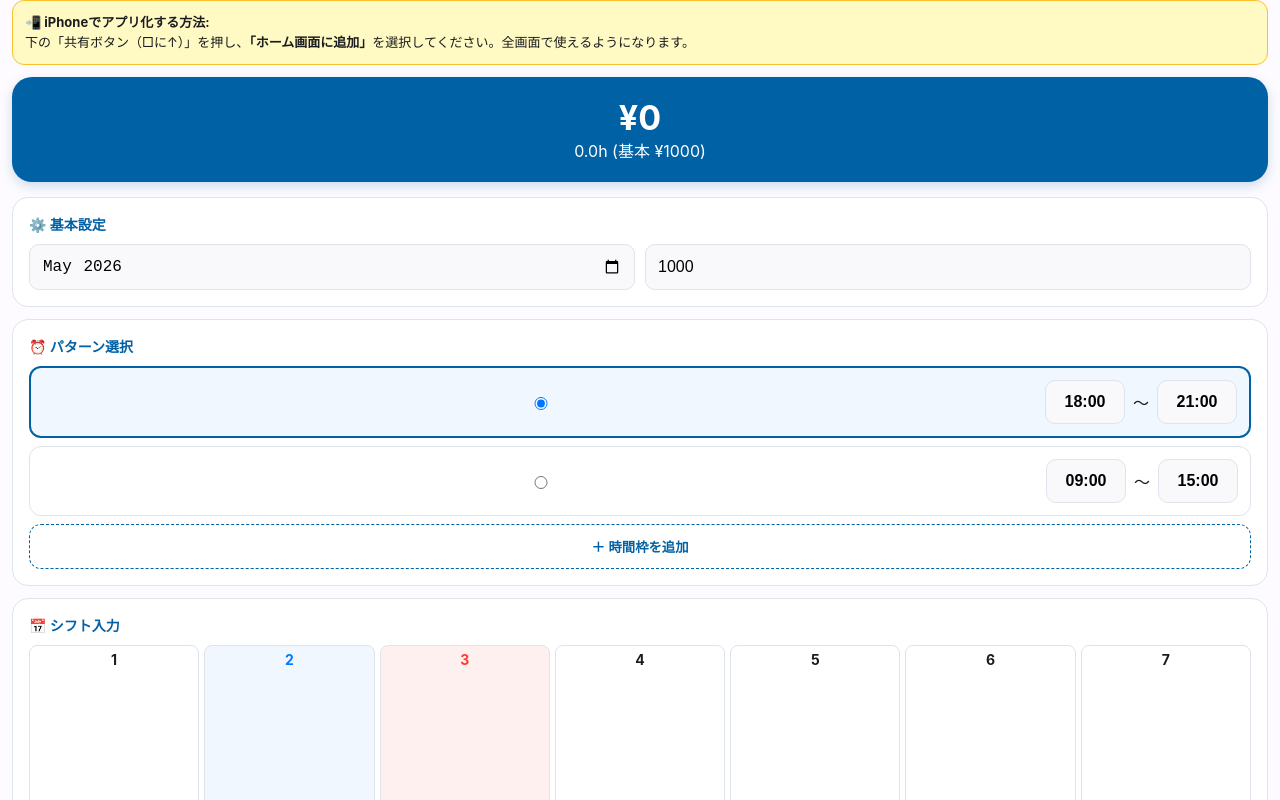
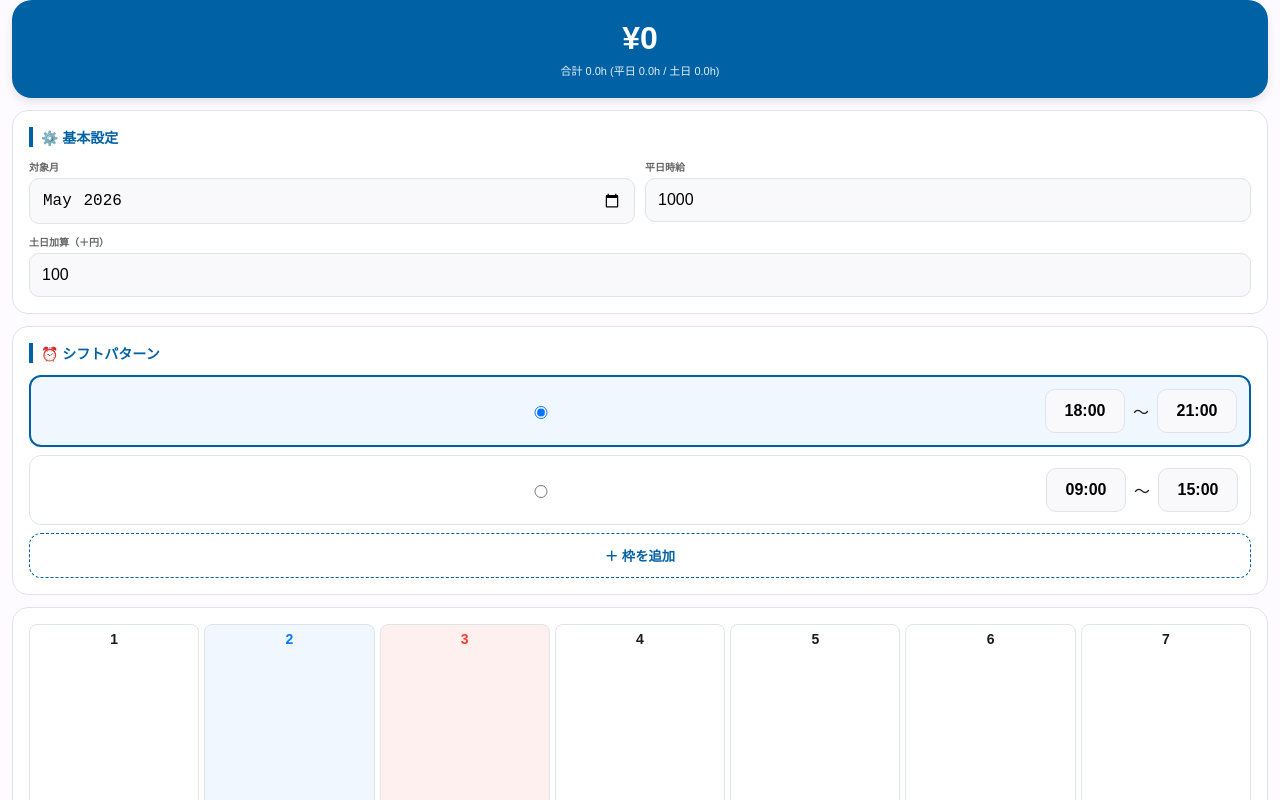
Before and after one commit to 2m3k/2m3k.github.io, a plain HTML site: page apps/index.html in a window 1280 px wide. Shown: the top 800 px of the page. Drawn offline with Linux system fonts and the light colour scheme.

Commit message:
Update index.html

```diff
--- a/apps/index.html
+++ b/apps/index.html
@@ -5,85 +5,92 @@
     <title>シフト給与計算</title>
     <meta name="viewport" content="width=device-width, initial-scale=1.0, user-scalable=no, viewport-fit=cover">
 
-    <!-- iOS PWA設定 -->
+    <!-- PWA / iOS設定 -->
     <meta name="apple-mobile-web-app-capable" content="yes">
     <meta name="apple-mobile-web-app-status-bar-style" content="black-translucent">
-    <meta name="apple-mobile-web-app-title" content="シフト計算">
     <link rel="apple-touch-icon" href="https://cdn-icons-png.flaticon.com/512/2370/2370264.png">
 
     <style>
         :root { --p: #0061a4; --s: #dfe3eb; --sec: #006a6a; }
         * { box-sizing: border-box; -webkit-tap-highlight-color: transparent; }
-        body { font-family: -apple-system, BlinkMacSystemFont, "Segoe UI", Roboto, sans-serif; padding: env(safe-area-inset-top) 12px 40px; background: #fdfbff; color: #1a1c1e; margin: 0; }
+        body { font-family: sans-serif; padding: env(safe-area-inset-top) 12px 40px; background: #fdfbff; color: #1a1c1e; margin: 0; overflow-x: hidden; }
 
-        /* iOS用説明パネル */
-        .ios-guide { background: #fff9c4; padding: 12px; border-radius: 12px; font-size: 13px; margin-bottom: 12px; border: 1px solid #fbc02d; line-height: 1.5; }
+        /* iOS追加説明パネル */
+        #ios-guide {
+            background: #fff9c4; padding: 15px; border-radius: 16px;
+            font-size: 13px; margin-bottom: 15px; border: 1px solid #fbc02d;
+            line-height: 1.6; display: none; /* JSで制御 */
+        }
 
-        .salary-card { background: var(--p); color: white; padding: 20px; border-radius: 20px; text-align: center; margin-bottom: 15px; box-shadow: 0 4px 12px rgba(0,97,164,0.2); }
-        .salary-val { font-size: 34px; font-weight: bold; }
+        .salary-card { background: var(--p); color: white; padding: 20px; border-radius: 20px; text-align: center; margin-bottom: 12px; box-shadow: 0 4px 10px rgba(0,0,0,0.1); }
+        .salary-val { font-size: 32px; font-weight: bold; }
+        .salary-sub { font-size: 11px; opacity: 0.9; margin-top: 5px; }
 
         .section { background: white; padding: 16px; border-radius: 16px; border: 1px solid var(--s); margin-bottom: 12px; }
-        h3 { margin: 0 0 10px 0; font-size: 14px; color: var(--p); display: flex; align-items: center; gap: 5px; }
+        h3 { margin: 0 0 12px 0; font-size: 14px; color: var(--p); border-left: 4px solid var(--p); padding-left: 8px; }
 
         .config-grid { display: grid; grid-template-columns: 1fr 1fr; gap: 10px; }
+        .input-item { display: flex; flex-direction: column; gap: 4px; }
+        .input-item label { font-size: 10px; font-weight: bold; color: #666; }
         input { padding: 12px; border-radius: 10px; border: 1px solid var(--s); font-size: 16px; width: 100%; background: #f9f9fb; }
 
-        .time-row { display: flex; align-items: center; gap: 8px; padding: 12px; border-radius: 12px; border: 1px solid var(--s); margin-bottom: 8px; transition: 0.2s; }
+        .time-row { display: flex; align-items: center; gap: 8px; padding: 12px; border-radius: 12px; border: 1px solid var(--s); margin-bottom: 8px; }
         .time-row.active { border: 2px solid var(--p); background: #f0f7ff; }
         .t-input { width: 80px !important; text-align: center; font-weight: bold; }
 
-        .grid { display: grid; grid-template-columns: repeat(7, 1fr); gap: 5px; }
-        .day { aspect-ratio: 0.85; display: flex; flex-direction: column; align-items: center; justify-content: flex-start; padding-top: 5px; border: 1px solid var(--s); border-radius: 8px; background: white; position: relative; }
+        .grid { display: grid; grid-template-columns: repeat(7, 1fr); gap: 5px; width: 100%; }
+        .day { aspect-ratio: 0.8; display: flex; flex-direction: column; align-items: center; justify-content: flex-start; padding-top: 6px; border: 1px solid var(--s); border-radius: 8px; background: white; }
         .day.sat { color: #007aff; background: #f0f7ff; }
         .day.sun { color: #ff3b30; background: #fff0f0; }
         .day.selected { background: var(--p) !important; color: white !important; }
 
-        /* カレンダー内の表示項目 */
         .day-num { font-weight: bold; font-size: 14px; }
-        .day-time { font-size: 8px; margin-top: 2px; transform: scale(0.9); }
-        .day-pay { font-size: 8px; color: #4caf50; font-weight: bold; }
+        .day-pay { font-size: 9px; color: #4caf50; font-weight: bold; margin-top: auto; padding-bottom: 4px; }
         .selected .day-pay { color: #e1ff00; }
 
-        .btn-main { background: var(--sec); color: white; border: none; width: 100%; padding: 18px; border-radius: 100px; font-weight: bold; font-size: 16px; margin-top: 15px; box-shadow: 0 4px 10px rgba(0,106,106,0.2); }
+        .btn-main { background: var(--sec); color: white; border: none; width: 100%; padding: 18px; border-radius: 100px; font-weight: bold; font-size: 16px; margin-top: 10px; }
     </style>
 </head>
 <body>
 
-<div class="ios-guide" id="ios-info">
-    <strong>📲 iPhoneでアプリ化する方法:</strong><br>
-    下の「共有ボタン（□に↑）」を押し、<strong>「ホーム画面に追加」</strong>を選択してください。全画面で使えるようになります。
+<!-- iOS用ガイドパネル -->
+<div id="ios-guide">
+    <strong>【iPhoneの方へ】</strong><br>
+    このツールをアプリとして追加するには、Safariの下にある<strong>共有ボタン（□に↑）</strong>を押して、<strong>「ホーム画面に追加」</strong>を選択してください。
 </div>
 
 <div class="salary-card">
     <div id="salary-total" class="salary-val">¥0</div>
-    <div id="salary-detail">0.0h (¥0 / ¥0)</div>
+    <div id="salary-detail" class="salary-sub">合計 0.0h (平日 0h / 土日 0h)</div>
 </div>
 
 <div class="section">
     <h3>⚙️ 基本設定</h3>
     <div class="config-grid">
-        <input type="month" id="target-month" value="2026-05" onchange="initCalendar()">
-        <input type="number" id="base-wage" value="1000" placeholder="時給" onchange="calcSalary()">
+        <div class="input-item"><label>対象月</label><input type="month" id="target-month" value="2026-05" onchange="initCalendar()"></div>
+        <div class="input-item"><label>平日時給</label><input type="number" id="base-wage" value="1000" onchange="calcSalary()"></div>
+        <div class="input-item" style="grid-column: span 2;"><label>土日加算（＋円）</label><input type="number" id="weekend-up" value="100" onchange="calcSalary()"></div>
     </div>
 </div>
 
 <div class="section">
-    <h3>⏰ パターン選択</h3>
+    <h3>⏰ シフトパターン</h3>
     <div id="preset-container"></div>
-    <button style="width:100%; border:1px dashed var(--p); background:none; padding:12px; border-radius:12px; color:var(--p); font-weight:bold;" onclick="addPreset()">＋ 時間枠を追加</button>
+    <button style="width:100%; border:1px dashed var(--p); background:none; padding:12px; border-radius:12px; color:var(--p); font-weight:bold;" onclick="addPreset()">＋ 枠を追加</button>
 </div>
 
 <div class="section">
-    <h3>📅 シフト入力</h3>
     <div class="grid" id="calendar"></div>
 </div>
 
-<button class="btn-main" onclick="downloadICS()">🗓 カレンダー用に出力</button>
+<button class="btn-main" onclick="downloadICS()">カレンダー形式で出力</button>
 
 <script>
-    // iOSアプリモードならガイドを隠す
-    if (window.navigator.standalone) {
-        document.getElementById('ios-info').style.display = 'none';
+    // iOSかつブラウザ（非アプリモード）の場合のみガイドを表示
+    const isIos = /iPhone|iPad|iPod/.test(navigator.userAgent);
+    const isStandalone = window.navigator.standalone;
+    if (isIos && !isStandalone) {
+        document.getElementById('ios-guide').style.display = 'block';
     }
 
     let selectedData = {}; let activeId = 0; let pCount = 0;
@@ -93,7 +100,7 @@
         const row = document.createElement('div');
         row.className = 'time-row'; row.id = `p-${id}`;
         row.onclick = (ev) => { if(ev.target.tagName !== 'INPUT') selectP(id); };
-        row.innerHTML = `<input type="radio" name="pr" id="r-${id}"> <input type="text" id="s-${id}" class="t-input" value="${s}"> 〜 <input type="text" id="e-${id}" class="t-input" value="${e}">`;
+        row.innerHTML = `<input type="radio" name="pr" id="r-${id}"> <input type="text" id="s-${id}" class="t-input" value="${s}" onchange="calcSalary()"> 〜 <input type="text" id="e-${id}" class="t-input" value="${e}" onchange="calcSalary()">`;
         document.getElementById('preset-container').appendChild(row);
         if(id===0) selectP(0);
     }
@@ -113,17 +120,15 @@
             const date = new Date(y, m-1, i); const day = date.getDay(); const key = y+m+i.toString().padStart(2,'0');
             const div = document.createElement('div');
             div.className = 'day' + (day===0?' sun':day===6?' sat':'');
-            div.innerHTML = `<div class="day-num">${i}</div><div class="day-time" id="t-${key}"></div><div class="day-pay" id="y-${key}"></div>`;
+            div.innerHTML = `<div class="day-num">${i}</div><div class="day-pay" id="y-${key}"></div>`;
             div.onclick = () => {
                 if(selectedData[key]) {
-                    delete selectedData[key]; div.classList.remove('selected');
-                    document.getElementById('t-'+key).innerText=''; document.getElementById('y-'+key).innerText='';
+                    delete selectedData[key]; div.classList.remove('selected'); document.getElementById('y-'+key).innerText='';
                 } else {
                     const s = document.getElementById(`s-${activeId}`).value;
                     const e = document.getElementById(`e-${activeId}`).value;
-                    selectedData[key] = {start:s, end:e};
+                    selectedData[key] = {start:s, end:e, isWeekend: (day===0 || day===6)};
                     div.classList.add('selected');
-                    updateDayInfo(key);
                 }
                 calcSalary();
             };
@@ -132,43 +137,39 @@
         calcSalary();
     }
 
-    function updateDayInfo(key) {
-        const d = selectedData[key];
-        const [sH, sM] = d.start.split(':').map(Number);
-        const [eH, eM] = d.end.split(':').map(Number);
-        let h = (eH + eM/60) - (sH + sM/60); if(h<0) h+=24;
-        const wage = parseInt(document.getElementById('base-wage').value)||0;
-        document.getElementById('t-'+key).innerText = d.start;
-        document.getElementById('y-'+key).innerText = '¥' + Math.round(h * wage);
-    }
-
     function calcSalary() {
         const base = parseInt(document.getElementById('base-wage').value)||0;
-        let total = 0, hrs = 0;
+        const up = parseInt(document.getElementById('weekend-up').value)||0;
+        let total = 0, hWk = 0, hWe = 0;
+
         Object.keys(selectedData).forEach(key => {
             const d = selectedData[key];
             const [sH, sM] = d.start.split(':').map(Number);
             const [eH, eM] = d.end.split(':').map(Number);
             let h = (eH + eM/60) - (sH + sM/60); if(h<0) h+=24;
-            total += h * base; hrs += h;
-            document.getElementById('y-'+key).innerText = '¥' + Math.round(h * base);
+
+            const dayWage = h * (d.isWeekend ? (base + up) : base);
+            total += dayWage;
+            if(d.isWeekend) hWe += h; else hWk += h;
+
+            const payEl = document.getElementById('y-'+key);
+            if(payEl) payEl.innerText = '¥' + Math.round(dayWage);
         });
+
         document.getElementById('salary-total').innerText = `¥${Math.round(total).toLocaleString()}`;
-        document.getElementById('salary-detail').innerText = `${hrs.toFixed(1)}h (基本 ¥${base})`;
+        document.getElementById('salary-detail').innerText = `合計 ${(hWk+hWe).toFixed(1)}h (平日 ${hWk.toFixed(1)}h / 土日 ${hWe.toFixed(1)}h)`;
     }
 
     function downloadICS() {
         const keys = Object.keys(selectedData).sort();
         if(!keys.length) return;
-        let ics = ["BEGIN:VCALENDAR","VERSION:2.0","PRODID:-//SalaryShift//JP"];
+        let ics = ["BEGIN:VCALENDAR","VERSION:2.0"];
         keys.forEach(k => {
             const s = selectedData[k];
             ics.push("BEGIN:VEVENT",`DTSTART:${k}T${s.start.replace(':','')}00`,`DTEND:${k}T${s.end.replace(':','')}00`,"SUMMARY:バイト","END:VEVENT");
         });
         ics.push("END:VCALENDAR");
-        const a = document.createElement("a");
-        a.href=URL.createObjectURL(new Blob([ics.join("\r\n")],{type:"text/calendar"}));
-        a.download="shift.ics"; a.click();
+        const a = document.createElement("a"); a.href=URL.createObjectURL(new Blob([ics.join("\r\n")],{type:"text/calendar"})); a.download="shift.ics"; a.click();
     }
 
     addPreset(); addPreset("09:00","15:00"); initCalendar();
```
